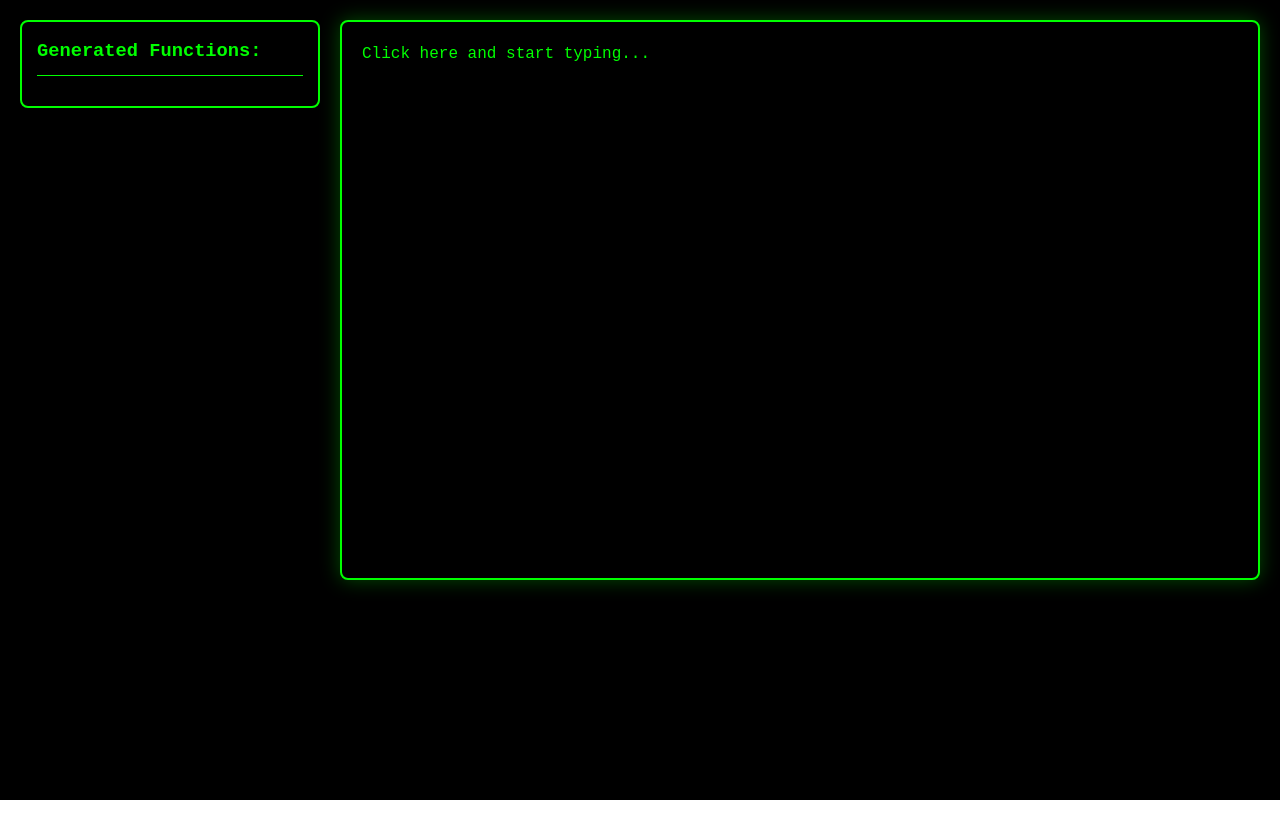
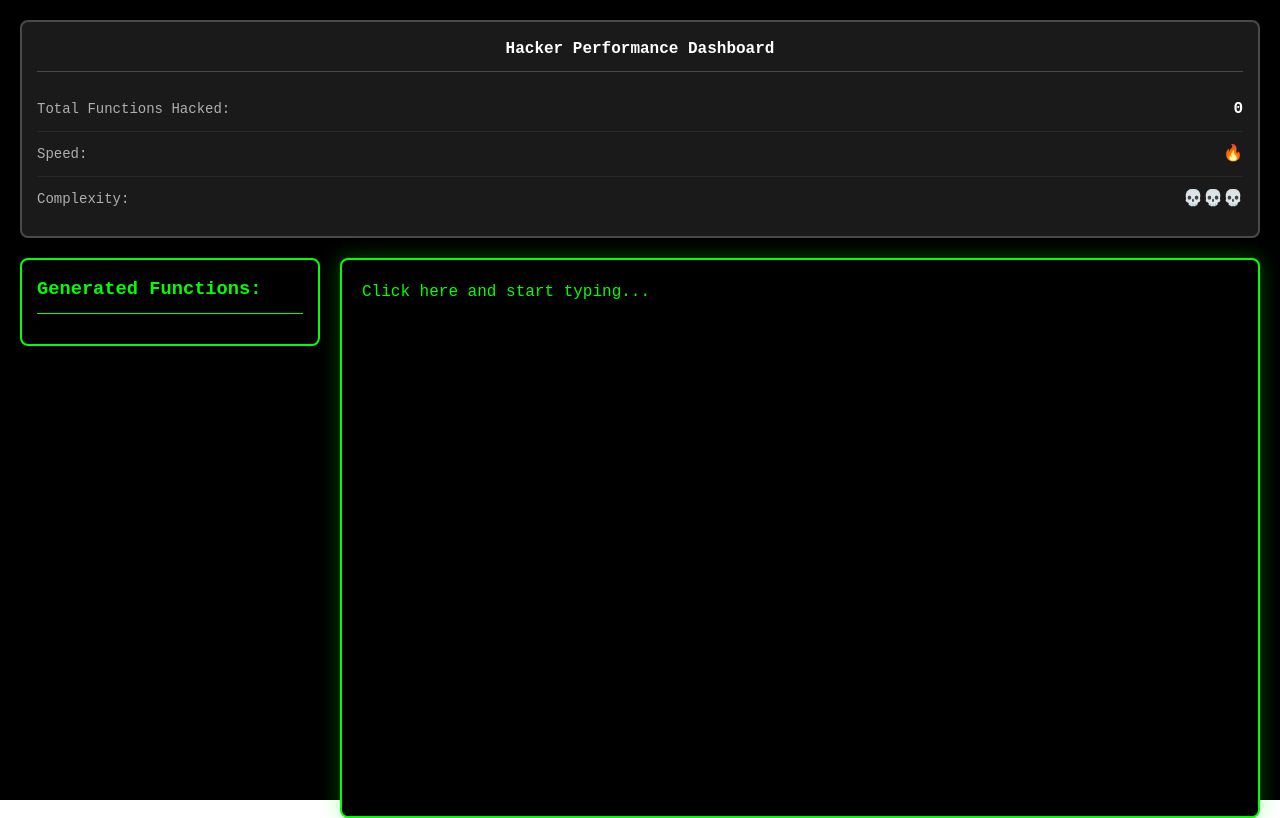
Before and after one commit to FantasticTDog/hacker, a React (Vite) app: page / in a window 1280 px wide. Built offline with nearby package versions, Linux system fonts and the light colour scheme.

Commit message:
feat: add dashboard

```diff
--- a/src/App.css
+++ b/src/App.css
@@ -15,11 +15,54 @@ body {
   width: 100vw;
   height: 100vh;
   display: flex;
-  justify-content: space-between;
-  align-items: flex-start;
+  flex-direction: column;
   background-color: #000;
   padding: 20px;
   gap: 20px;
+}
+
+.dashboard {
+  width: 100%;
+  background-color: #1a1a1a;
+  border: 2px solid #4a4a4a;
+  border-radius: 8px;
+  padding: 15px;
+  color: #e0e0e0;
+  font-family: 'Courier New', monospace;
+  height: fit-content;
+  box-shadow: 0 4px 8px rgba(0, 0, 0, 0.3);
+}
+
+.dashboard h3 {
+  margin-bottom: 15px;
+  border-bottom: 1px solid #4a4a4a;
+  padding-bottom: 10px;
+  text-align: center;
+  color: #ffffff;
+  font-size: 16px;
+}
+
+.metric {
+  display: flex;
+  justify-content: space-between;
+  align-items: center;
+  padding: 10px 0;
+  border-bottom: 1px solid rgba(74, 74, 74, 0.3);
+}
+
+.metric:last-child {
+  border-bottom: none;
+}
+
+.metric-label {
+  font-size: 14px;
+  color: #b0b0b0;
+}
+
+.metric-value {
+  font-size: 16px;
+  font-weight: bold;
+  color: #ffffff;
 }
 
 .function-list {
@@ -149,3 +192,11 @@ body {
   border: 1px solid #00ff00;
   font-family: 'Courier New', monospace;
 }
+
+.main-content {
+  display: flex;
+  justify-content: space-between;
+  align-items: flex-start;
+  gap: 20px;
+  flex: 1;
+}
--- a/src/App.tsx
+++ b/src/App.tsx
@@ -138,6 +138,22 @@ const App = () => {
 
   return (
     <div className="app">
+      <div className="dashboard">
+        <h3>Hacker Performance Dashboard</h3>
+        <div className="metric">
+          <span className="metric-label">Total Functions Hacked:</span>
+          <span className="metric-value">{Math.max(generatedFunctions.length - 1, 0)}</span>
+        </div>
+        <div className="metric">
+          <span className="metric-label">Speed:</span>
+          <span className="metric-value">{'🔥'.repeat(Math.min(charsPerLine, 10))}</span>
+        </div>
+        <div className="metric">
+          <span className="metric-label">Complexity:</span>
+          <span className="metric-value">{'💀'.repeat(Math.min(maxBlockLength, 10))}</span>
+        </div>
+      </div>
+      <div className="main-content">
         <div className="function-list">
           <h3>Generated Functions:</h3>
           {generatedFunctions.map((funcName, index) => (
@@ -165,6 +181,7 @@ const App = () => {
           )}
         </div>
       </div>
+    </div>
   );
 };
 
```
Lines whose indentation alone changed are shown as unchanged.
